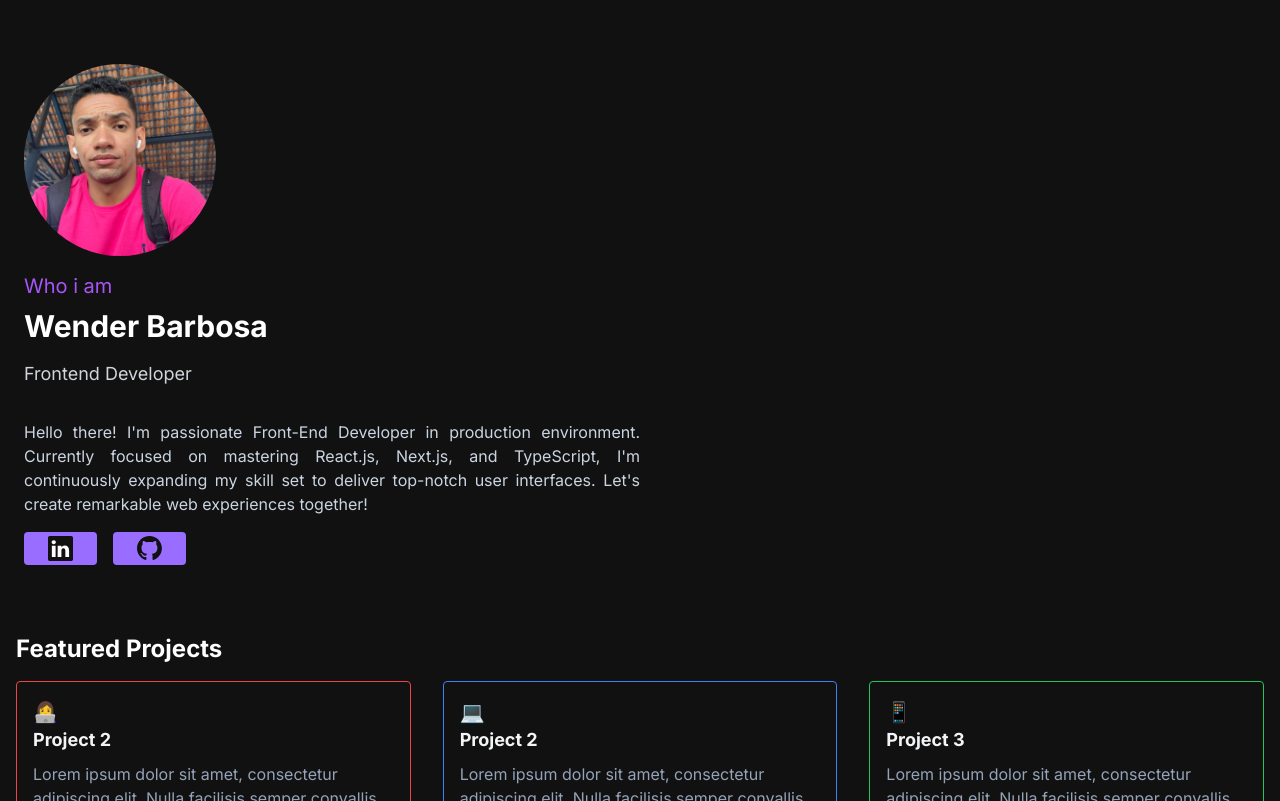
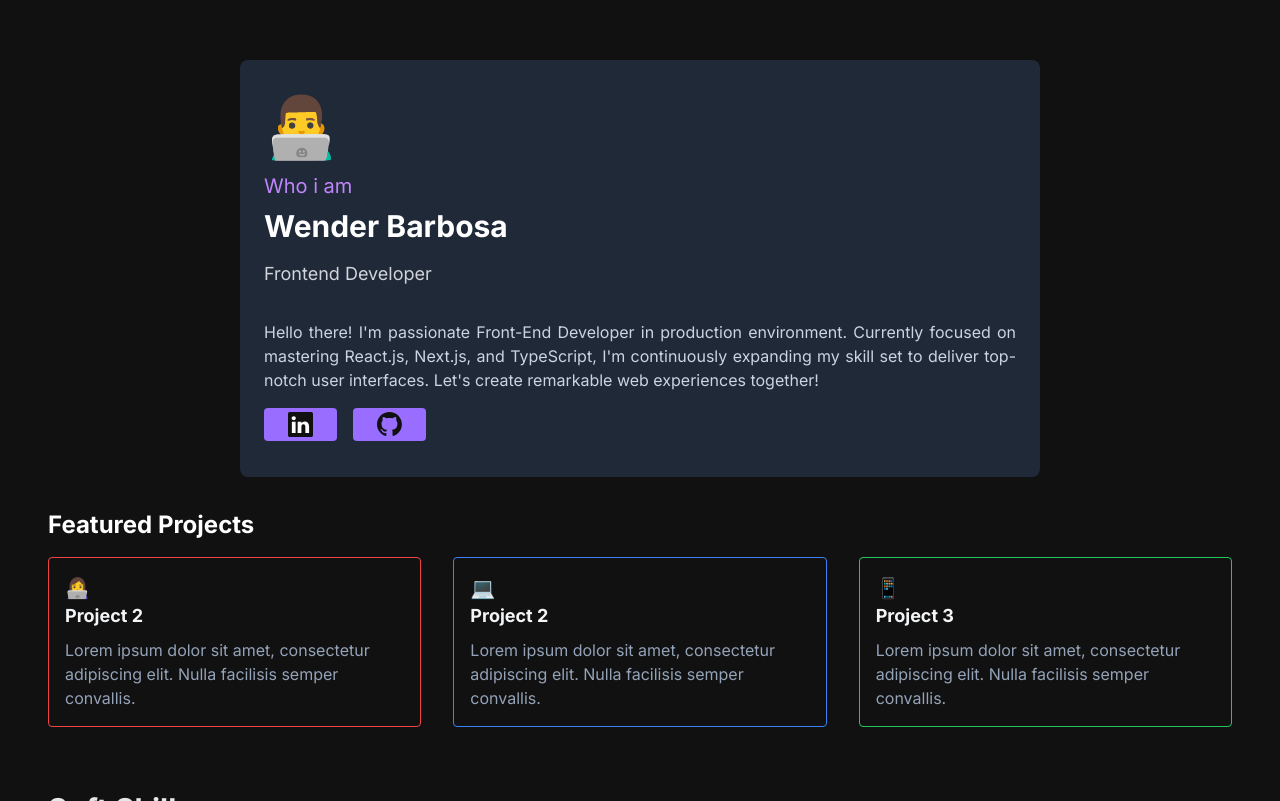
Before and after one commit to wenblack/portfolio-next-ts, a Next.js app: page / in a window 1280 px wide. Shown: the part 772-1573 px from the top of the page. Built offline with nearby package versions, Linux system fonts and the light colour scheme.

Commit message:
✅ Created final AboutMe section Layout  ✅

```diff
--- a/src/app/page.tsx
+++ b/src/app/page.tsx
@@ -8,18 +8,20 @@ import { SoftSkills } from '@/components/SoftSkills';
 
 const App = () => {
   return (
-    <div className=' flex flex-col justify-between min-h-screen'>
+    <div className=' flex flex-col justify-between mx-8 min-h-screen'>
       <Header />
       <header className="py-8">
         <div className="flex flex-col gap-8 items-center justify-center mx-auto px-4 h-[80vh]">
-          <h2 className="text-3xl  font-bold">Let&apos;s create remarkable web experiences together!</h2>
-          <p className="text-slate-400 mt-4">
+          <h2 className="text-3xl text-center font-bold">Let&apos;s create remarkable web experiences together!</h2>
+          <p className="text-slate-400 text-center mt-4">
           Trying to create captivating user experiences that combine aesthetics and functionality
           </p>
-          <a href="#" className="mt-4 inline-block bg-purple-600 hover:opacity-70 text-white font-bold py-2 px-4 rounded">Learn More</a>
+          <a href="#about" className="mt-4 inline-block bg-purple-600 hover:opacity-70 text-white font-bold py-2 px-4 rounded">Learn More</a>
         </div>
       </header>
-      <AboutMe/>
+      <section id='about' className='flex  self-center pt-16 w-full max-w-[800px] '>
+        <AboutMe/>
+      </section>
       <Project />
       <SoftSkills/>
       <Skills/>
--- a/src/components/AboutMe.tsx
+++ b/src/components/AboutMe.tsx
@@ -5,19 +5,17 @@ import linkedInLogo from '@/assets/linkedin.svg'
 
 export function AboutMe () {
   return (
-    <section className="py-8">
-      <div className="container mx-auto px-6 py-1  ">
-        <div className="flex flex-col md:flex-row">
-          <div className="md:w-1/2 md:pr-4 mt-8">
-            <Image src={avatarImg} width={200}height={200} alt="Profile Image" className="rounded-full w-48 h-48 mx-auto md:mx-0 mb-4 md:mr-4" />
-          </div>
+    <section className="py-8 w-full bg-gray-800 rounded-lg">
+      <div className=" mx-auto px-6 py-1 bg-gray-800  ">
+        <div className="flex bg-gray-800 text-6xl mb-4 flex-col md:flex-row ">
+          👨‍💻
         </div>
-        <span className="text-purple-500 text-xl">Who i am</span>
-        <h2 className="text-3xl text-white mt-2 font-bold mb-4">Wender Barbosa</h2>
-        <h4 className=" text-lg text-gray-300">Frontend Developer </h4>
-          <div className="md:w-1/2 mt-8">
-            <p className="text-slate-300 text-justify">Hello there! I&apos;m passionate Front-End Developer in production environment.  Currently focused on mastering React.js, Next.js, and TypeScript, I&apos;m continuously expanding my skill set to deliver top-notch user interfaces.  Let&apos;s create remarkable web experiences together!</p>
-            <div className="flex flex-wrap mt-4">
+        <span className="bg-gray-800 text-purple-400  text-xl">Who i am</span>
+        <h2 className="bg-gray-800 text-3xl text-white mt-2 font-bold mb-4">Wender Barbosa</h2>
+        <h4 className=" bg-gray-800 text-lg text-gray-300">Frontend Developer </h4>
+          <div className=" bg-gray-800 mt-8">
+            <p className="bg-gray-800 text-slate-300  text-justify">Hello there! I&apos;m passionate Front-End Developer in production environment.  Currently focused on mastering React.js, Next.js, and TypeScript, I&apos;m continuously expanding my skill set to deliver top-notch user interfaces.  Let&apos;s create remarkable web experiences together!</p>
+            <div className="bg-gray-800 flex flex-wrap mt-4">
               <a href="https://www.example.com"  target="_blank" rel="noopener noreferrer" className="mr-4 px-6 py-1 mb-2 md:mb-0 bg-[#986DFF] hover:opacity-70  text-white font-bold rounded">
                 <Image className="bg-[#986DFF]" alt="LinkedIn Logo" width={25} height={25} src={linkedInLogo}/>
               </a>
```
